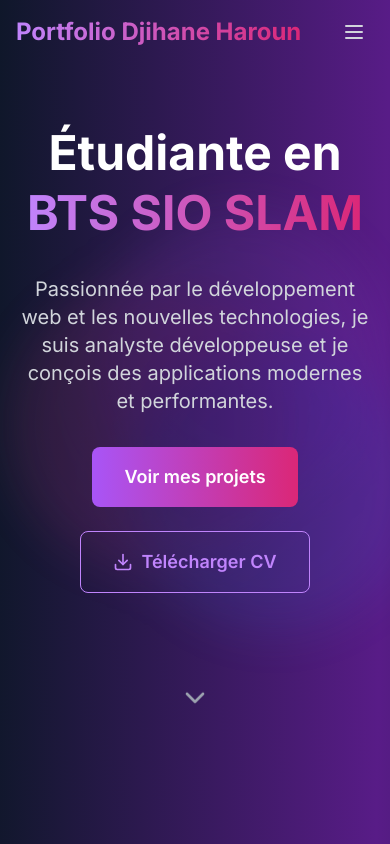
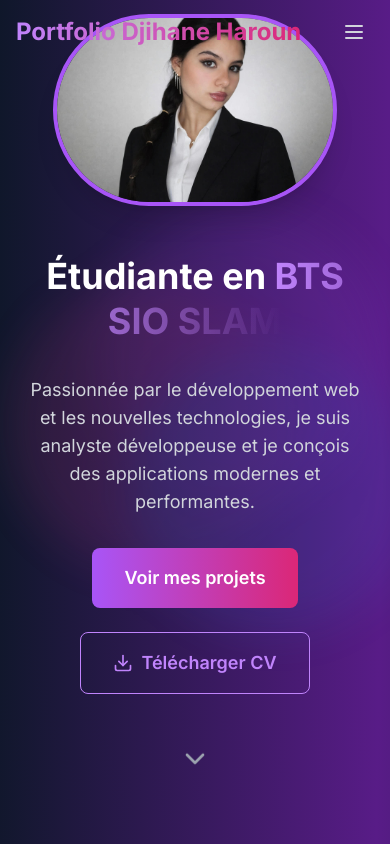
Before and after one commit to Jiane77/portfolio-bts-sio, a React (Vite) app: page / in a window 390 px wide. Shown: the top 844 px of the page. Built offline with nearby package versions, Linux system fonts and the light colour scheme.

Commit message:
Add an image with full-page responsive design on the homepage

```diff
--- a/src/assets/components/hero.tsx
+++ b/src/assets/components/hero.tsx
@@ -1,5 +1,5 @@
 import { motion } from 'framer-motion'
-import {ChevronDown, Download} from 'lucide-react'
+import { ChevronDown, Download } from 'lucide-react'
 
 const Hero = () => {
   const scrollToSection = (href: string) => {
@@ -8,86 +8,84 @@ const Hero = () => {
   }
 
   return (
-    <section id="hero" className="min-h-screen flex items-center justify-center relative overflow-hidden">
-      {/* Background Animation */}
+    <section
+      id="hero"
+      className="min-h-screen flex items-center justify-center relative overflow-hidden"
+    >
+      {/* Background */}
       <div className="absolute inset-0 opacity-20">
-        <div className="absolute top-1/4 left-1/4 w-72 h-72 bg-purple-500 rounded-full mix-blend-multiply filter blur-xl animate-pulse"></div>
-        <div className="absolute top-1/3 right-1/4 w-72 h-72 bg-pink-500 rounded-full mix-blend-multiply filter blur-xl animate-pulse animation-delay-2000"></div>
-        <div className="absolute bottom-1/4 left-1/3 w-72 h-72 bg-blue-500 rounded-full mix-blend-multiply filter blur-xl animate-pulse animation-delay-4000"></div>
+        <div className="absolute top-1/4 left-1/4 w-72 h-72 bg-purple-500 rounded-full blur-xl animate-pulse" />
+        <div className="absolute top-1/3 right-1/4 w-72 h-72 bg-pink-500 rounded-full blur-xl animate-pulse animation-delay-2000" />
+        <div className="absolute bottom-1/4 left-1/3 w-72 h-72 bg-blue-500 rounded-full blur-xl animate-pulse animation-delay-4000" />
       </div>
 
-      <div className="max-w-7xl mx-auto px-4 sm:px-6 lg:px-8 text-center relative z-10">
+      <div className="max-w-7xl mx-auto px-6 relative z-10">
+        <div className="flex flex-col md:flex-row items-center gap-12">
           <motion.div
-          initial={{ opacity: 0, y: 50 }}
+            initial={{ opacity: 0, scale: 0.9 }}
+            animate={{ opacity: 1, scale: 1 }}
+            transition={{ duration: 1 }}
+            className="flex-shrink-0"
+          >
+          <img
+          src="photo_de_profile.jpg"
+          alt="Photo de profil"
+          className="w-75 h-48 sm:w-56 sm:h-56 md:w-64 md:h-64 object-cover rounded-full border-4 border-purple-500 shadow-xl gap-11 -mt-12"
+          />
+          </motion.div>
+
+          <motion.div
+            initial={{ opacity: 0, y: 40 }}
             animate={{ opacity: 1, y: 0 }}
             transition={{ duration: 1 }}
-          className="space-y-8"
+            className="text-center md:text-left space-y-8 max-w-xl"
           >
-          <motion.h1
-            className="text-5xl md:text-7xl font-bold text-white leading-tight"
-            initial={{ opacity: 0, y: 30 }}
-            animate={{ opacity: 1, y: 0 }}
-            transition={{ duration: 1, delay: 0.2 }}
-          >
+            <h1 className="text-4xl sm:text-5xl md:text-6xl font-bold text-white leading-tight">
               Étudiante en{' '}
-            <span className="bg-gradient-to-r from-purple-400 to-pink-600 bg-clip-text text-transparent">
+              <span className="bg-gradient-to-r from-purple-400 bg-clip-text text-transparent">
                 BTS SIO SLAM
               </span>
-          </motion.h1>
+            </h1>
 
-          <motion.p
-            className="text-xl md:text-2xl text-gray-300 max-w-3xl mx-auto"
-            initial={{ opacity: 0, y: 30 }}
-            animate={{ opacity: 1, y: 0 }}
-            transition={{ duration: 1, delay: 0.4 }}
-          >
+            <p className="text-lg sm:text-xl md:text-2xl text-gray-300">
               Passionnée par le développement web et les nouvelles technologies,
-            je suis analyste développeuse et je conçois des applications modernes et performantes.
-          </motion.p>
+              je suis analyste développeuse et je conçois des applications modernes
+              et performantes.
+            </p>
 
-          {/* Boutons Voir mes projets / Télécharger CV */}
-          <motion.div
-            className="flex flex-col sm:flex-row gap-6 justify-center items-center"
-            initial={{ opacity: 0, y: 30 }}
-            animate={{ opacity: 1, y: 0 }}
-            transition={{ duration: 1, delay: 0.6 }}
-          >
+            <div className="flex flex-col sm:flex-row gap-6 justify-center md:justify-start items-center">
               <motion.button
                 onClick={() => scrollToSection('#projects')}
-              className="bg-gradient-to-r from-purple-500 to-pink-600 text-white px-8 py-4 rounded-lg font-semibold text-lg hover:shadow-lg transition-all duration-300 flex items-center justify-center space-x-2"
+                className="bg-gradient-to-r from-purple-500 to-pink-600 text-white px-8 py-4 rounded-lg font-semibold text-lg hover:shadow-lg transition-all"
                 whileHover={{ scale: 1.05 }}
                 whileTap={{ scale: 0.95 }}
               >
-              <span>Voir mes projets</span>
+                Voir mes projets
               </motion.button>
 
               <motion.a
-              href="/cvalternancebtsslam.pdf"
+                href="/DJIHANE_HAROUN_CV.pdf"
                 download
-              className="border border-purple-400 text-purple-400 px-8 py-4 rounded-lg font-semibold text-lg hover:bg-purple-400 hover:text-white transition-all duration-300 flex items-center justify-center space-x-2"
+                className="border border-purple-400 text-purple-400 px-8 py-4 rounded-lg font-semibold text-lg hover:bg-purple-400 hover:text-white transition-all flex items-center gap-2"
                 whileHover={{ scale: 1.05 }}
                 whileTap={{ scale: 0.95 }}
               >
                 <Download className="w-5 h-5" />
                 <span>Télécharger CV</span>
               </motion.a>
-          </motion.div>
+            </div>
 
-          {/* Flèche vers la section About */}
-          <motion.div
-            className="pt-16 flex justify-center"
-            initial={{ opacity: 0 }}
-            animate={{ opacity: 1 }}
-            transition={{ duration: 1, delay: 1 }}
-          >
+            <div className="pt-6 flex justify-center md:justify-start">
               <button
                 onClick={() => scrollToSection('#about')}
-              className="text-gray-400 hover:text-white transition-colors duration-300 animate-bounce"
+                className="text-gray-400 hover:text-white animate-bounce"
               >
                 <ChevronDown className="w-8 h-8" />
               </button>
+            </div>
           </motion.div>
-        </motion.div>
+
+        </div>
       </div>
     </section>
   )
```
Lines whose indentation alone changed are shown as unchanged.
